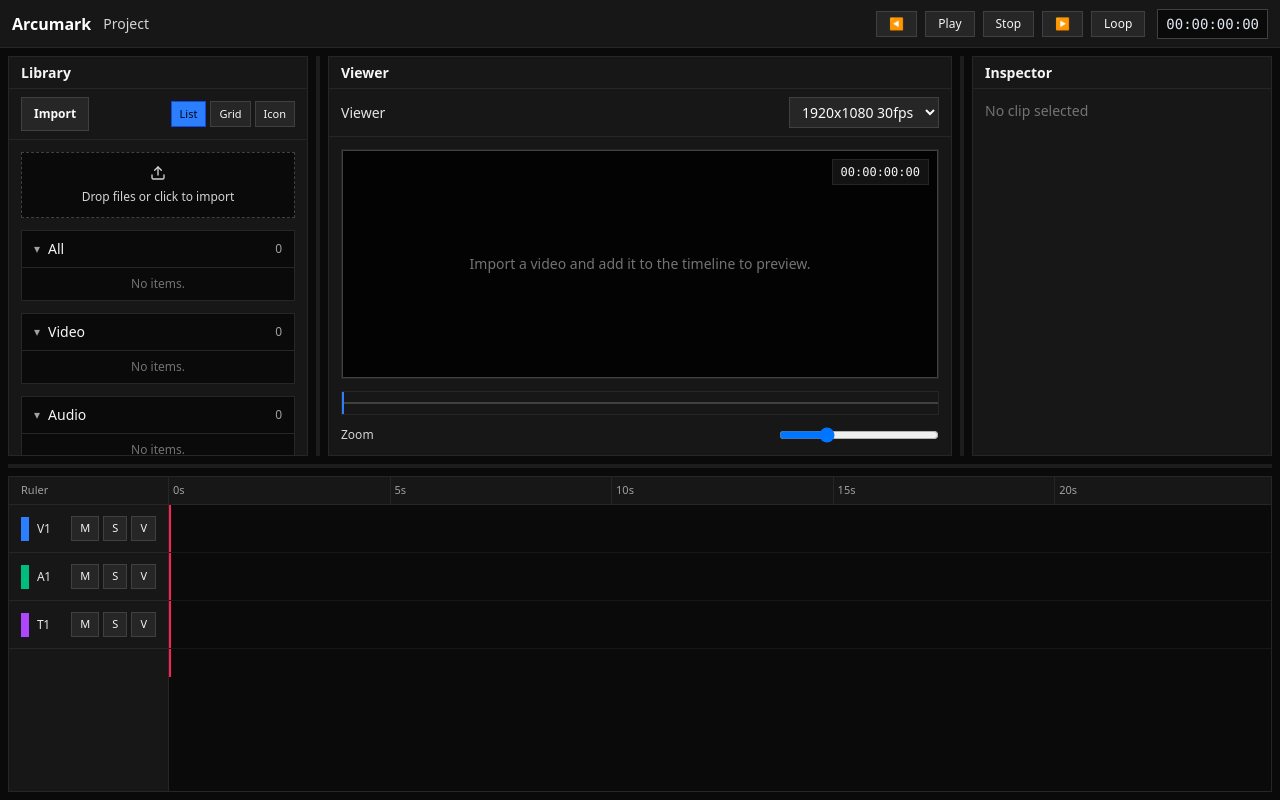
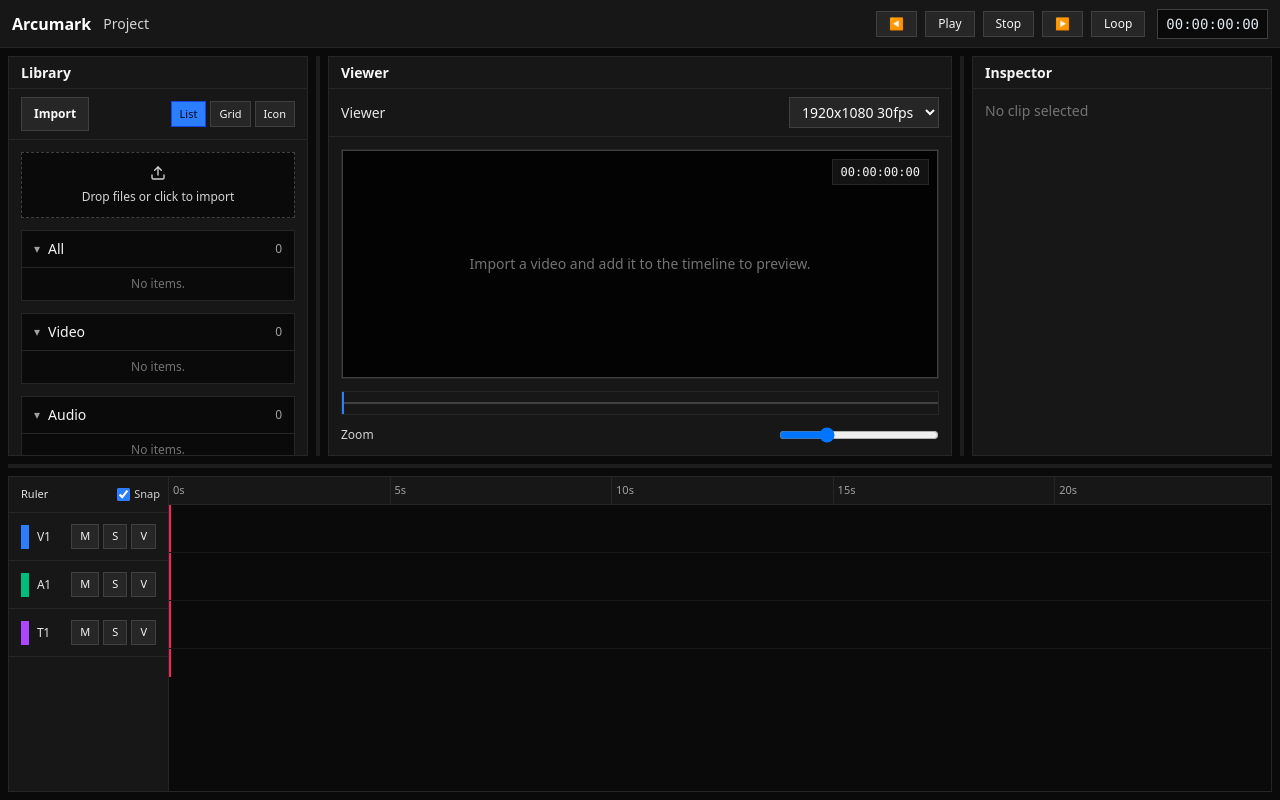
Before and after one commit to arcumark/arcumark, a Next.js app: page /editor/1 in a window 1280 px wide. Built offline with nearby package versions, Linux system fonts and the light colour scheme.

Commit message:
feat: add snap feature

```diff
--- a/src/app/editor/[projectId]/page.tsx
+++ b/src/app/editor/[projectId]/page.tsx
@@ -170,6 +170,7 @@ export default function EditorPage() {
 	const [rightWidth, setRightWidth] = useState(MIN_RIGHT + 60);
 	const [topHeight, setTopHeight] = useState(MIN_TOP + 140);
 	const [isLoading, setIsLoading] = useState(true);
+	const [snapEnabled, setSnapEnabled] = useState(true);
 	const dragState = useRef<{
 		type: "left" | "right" | "vertical";
 		startX: number;
@@ -617,6 +618,8 @@ export default function EditorPage() {
 						selectedClipId={selectedClipId}
 						currentTime={currentTime}
 						zoom={zoom}
+						snapEnabled={snapEnabled}
+						onToggleSnap={setSnapEnabled}
 						onTimeChange={(time) => setCurrentTime(time)}
 						onSelectClip={(id) => setSelectedClipId(id)}
 						onMoveClip={(clipId, trackId, start) => {
--- a/src/app/editor/_components/TimelineView.tsx
+++ b/src/app/editor/_components/TimelineView.tsx
@@ -12,6 +12,8 @@ type Props = {
 	onSelectClip: (clipId: string) => void;
 	onMoveClip: (clipId: string, trackId: string, start: number) => void;
 	onDropMedia: (payload: { dataTransfer: DataTransfer; seconds: number; trackId?: string }) => void;
+	snapEnabled: boolean;
+	onToggleSnap: (enabled: boolean) => void;
 };
 
 function trackBadgeClass(kind: Track["kind"]) {
@@ -29,6 +31,8 @@ export function TimelineView({
 	onSelectClip,
 	onMoveClip,
 	onDropMedia,
+	snapEnabled,
+	onToggleSnap,
 }: Props) {
 	const [muteState, setMuteState] = useState<Record<string, boolean>>({});
 	const [soloState, setSoloState] = useState<Record<string, boolean>>({});
@@ -99,7 +103,11 @@ export function TimelineView({
 			if (!isDraggingRef.current) return;
 			const { clipId, trackId, startOffsetSec } = dragStateRef.current;
 			const sec = getSecFromClientX(event.clientX);
-			const nextStart = Math.max(0, sec - startOffsetSec);
+			let nextStart = Math.max(0, sec - startOffsetSec);
+			if (snapEnabled) {
+				const snapStep = 0.5;
+				nextStart = Math.round(nextStart / snapStep) * snapStep;
+			}
 			onMoveClip(clipId, trackId, nextStart);
 		};
 		const handleUp = () => {
@@ -117,8 +125,18 @@ export function TimelineView({
 		<div className="flex h-full flex-col border border-neutral-800 bg-neutral-900">
 			<div className="grid h-full grid-cols-[160px_1fr] overflow-hidden">
 				<div className="sticky left-0 flex min-h-0 flex-col border-r border-neutral-800 bg-neutral-900">
-					<div className="flex h-[28px] items-center border-b border-neutral-800 pl-3 text-[11px] text-neutral-400">
-						Ruler
+					<div className="flex h-[36px] items-center justify-between border-b border-neutral-800 pr-2 pl-3 text-[11px] text-neutral-400">
+						<span className="text-neutral-200">Ruler</span>
+						<label className="flex items-center gap-1 text-[11px] text-neutral-300 select-none">
+							<input
+								type="checkbox"
+								className="accent-blue-500"
+								checked={snapEnabled}
+								onChange={(e) => onToggleSnap(e.target.checked)}
+								aria-label="Toggle snap to grid"
+							/>
+							Snap
+						</label>
 					</div>
 					<div className="grid auto-rows-[48px]">
 						{timeline.tracks.map((track) => (
```
